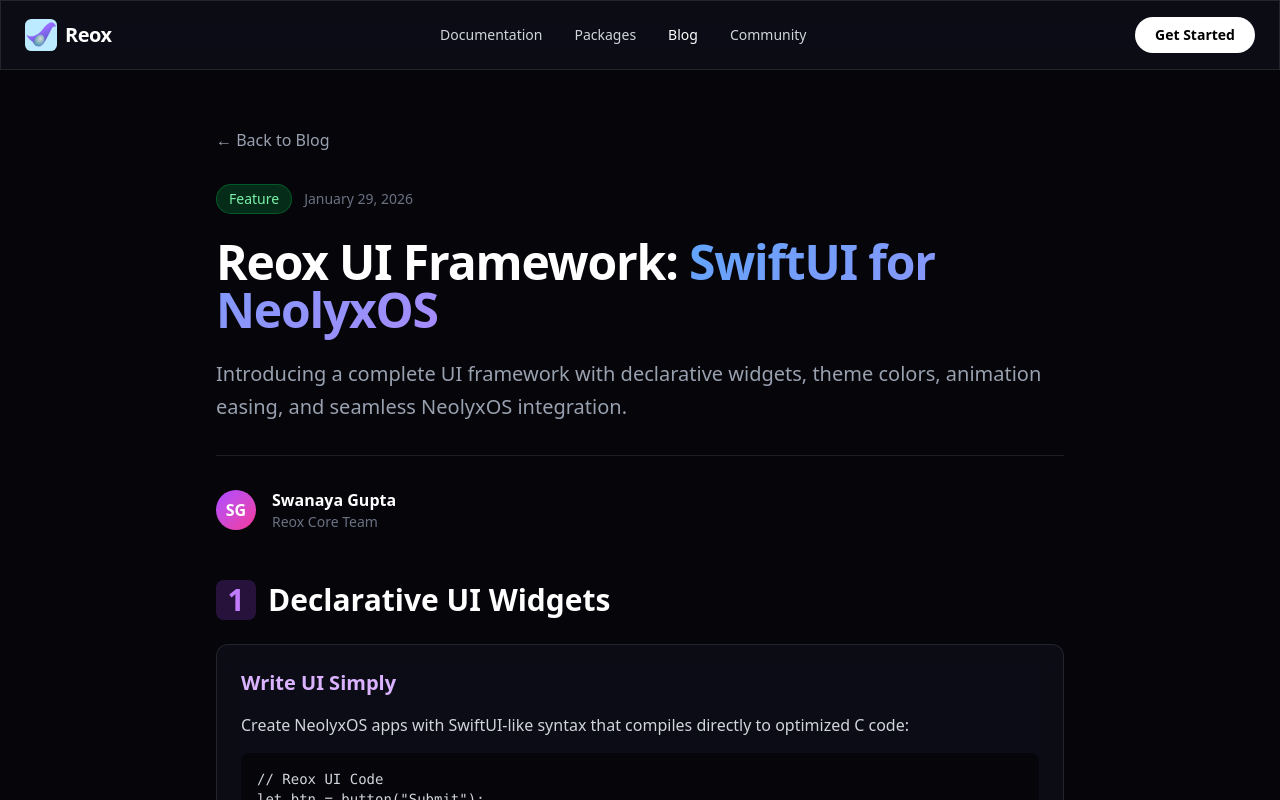
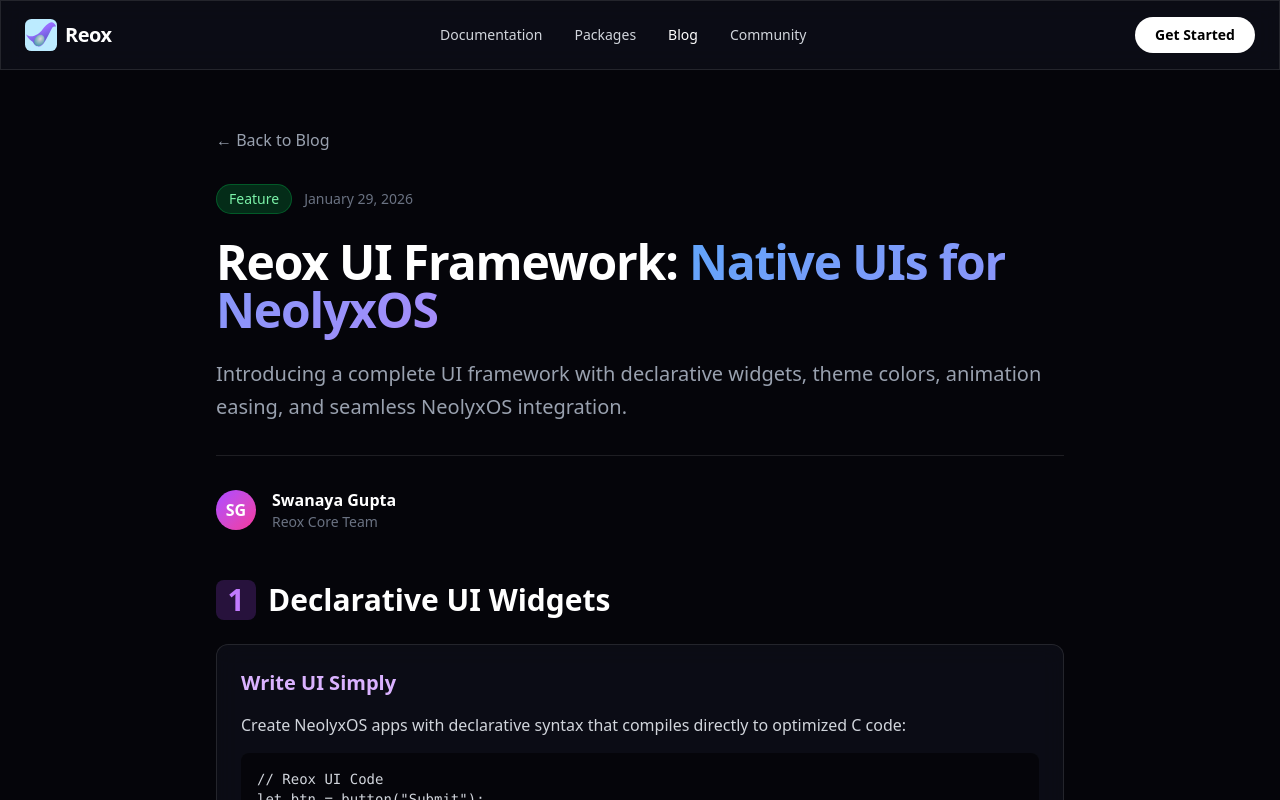
Before and after one commit to KetiveeAI/ReoxWeb, a Next.js app: page /blog/reox-ui-framework in a window 1280 px wide. Shown: the top 800 px of the page. Built offline with nearby package versions, Linux system fonts and the light colour scheme.

Commit message:
fix: Remove SwiftUI comparisons from blog post
- Reox is a native framework for NeolyxOS, not a SwiftUI clone
- Updated title and description to reflect Reox's identity

```diff
--- a/app/blog/reox-ui-framework/page.tsx
+++ b/app/blog/reox-ui-framework/page.tsx
@@ -44,7 +44,7 @@ export default function ReoxUIFrameworkPage() {
                     </div>
 
                     <h1 className="text-4xl md:text-5xl font-bold tracking-tight mb-6">
-                        Reox UI Framework: <span className="text-gradient">SwiftUI for NeolyxOS</span>
+                        Reox UI Framework: <span className="text-gradient">Native UIs for NeolyxOS</span>
                     </h1>
 
                     <p className="text-xl text-gray-400 leading-relaxed">
@@ -75,7 +75,7 @@ export default function ReoxUIFrameworkPage() {
                         <div className="glass p-6 rounded-xl border border-white/10 mb-8">
                             <h3 className="text-xl font-semibold mb-4 text-purple-300">Write UI Simply</h3>
                             <p className="text-gray-300 mb-4">
-                                Create NeolyxOS apps with SwiftUI-like syntax that compiles directly to optimized C code:
+                                Create NeolyxOS apps with declarative syntax that compiles directly to optimized C code:
                             </p>
                             <pre className="bg-black/50 p-4 rounded-lg overflow-x-auto text-sm">
                                 <code className="text-gray-300">{`// Reox UI Code
```
